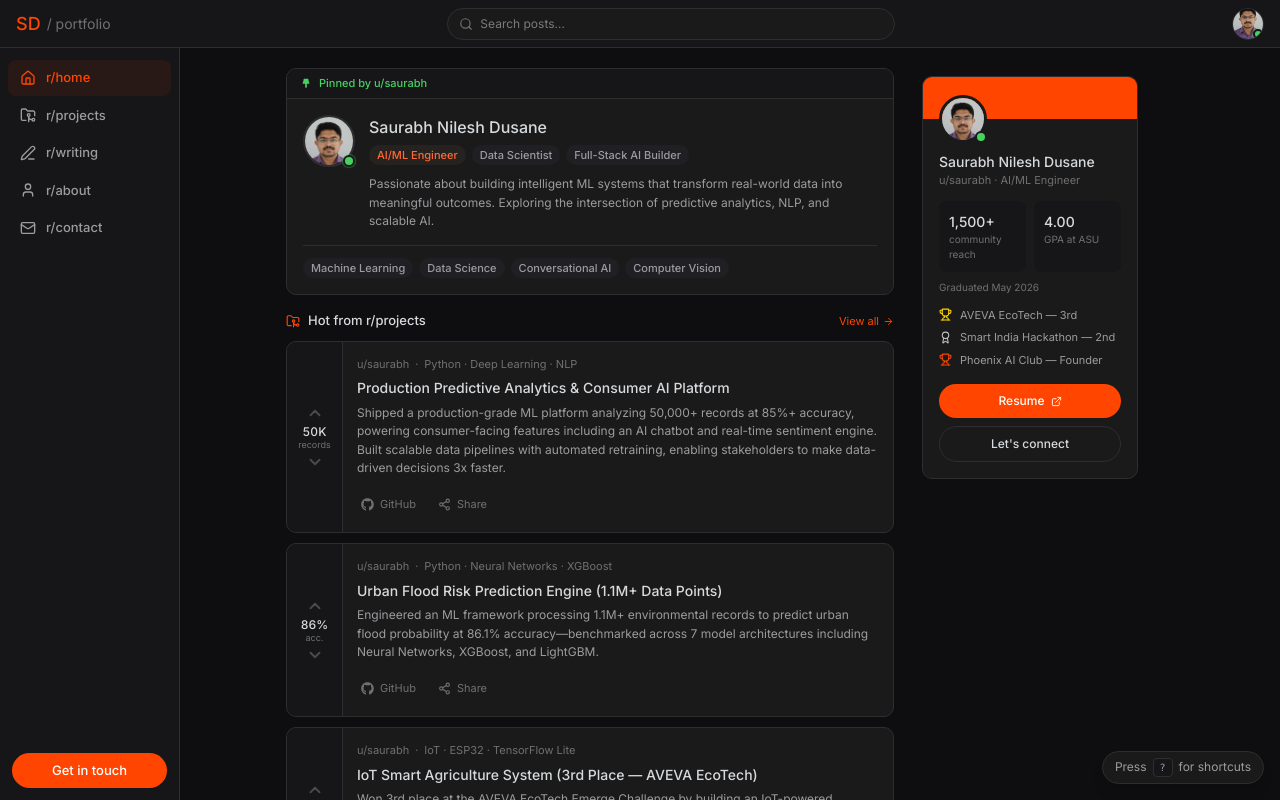
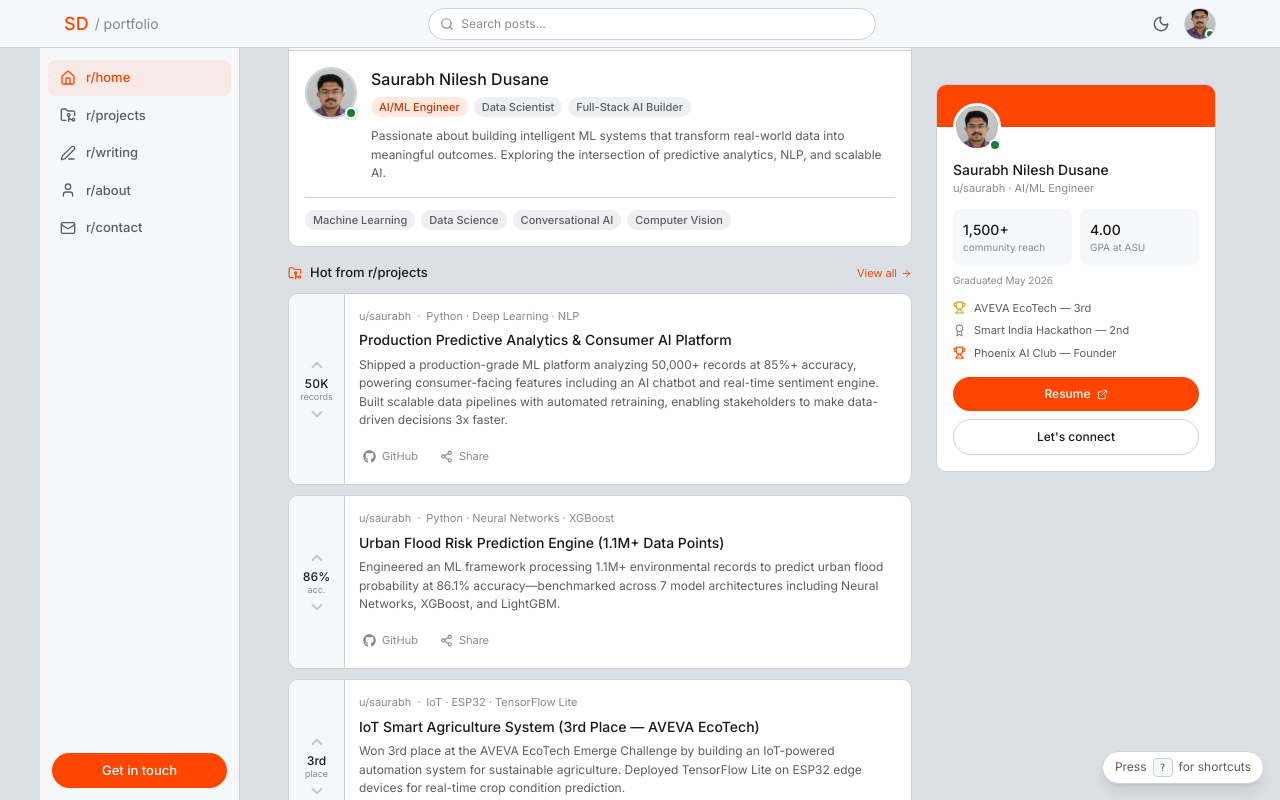
Before and after one commit to SaurabhDusane/portfolio-website, a Next.js app: page / in a window 1280 px wide. Shown: the top 800 px of the page. Built offline with nearby package versions, Linux system fonts and the light colour scheme.

Commit message:
Fix: centered layout grid, light/dark theme toggle with localStorage + prefers-color-scheme

```diff
--- a/app/about/page.tsx
+++ b/app/about/page.tsx
@@ -61,7 +61,7 @@ function SkillSection({ title, icon, skills }: {
 const badgeColors: Record<string, string> = {
   emerald: "var(--success)",
   blue: "var(--link)",
-  amber: "#F59E0B",
+  amber: "#D97706",
   purple: "#A855F7",
 };
 
@@ -126,14 +126,14 @@ export default function AboutPage() {
         </div>
         <div className="space-y-2">
           <div className="flex items-center gap-2.5 text-[12px]">
-            <Trophy size={14} style={{ color: "#FFD700" }} />
+            <Trophy size={14} style={{ color: "#B8860B" }} />
             <div>
               <span style={{ color: "var(--text)" }}>AVEVA EcoTech</span>
               <span style={{ color: "var(--text-hint)" }}> &mdash; 3rd place globally, IoT Smart Agriculture</span>
             </div>
           </div>
           <div className="flex items-center gap-2.5 text-[12px]">
-            <Award size={14} style={{ color: "#C0C0C0" }} />
+            <Award size={14} style={{ color: "#808080" }} />
             <div>
               <span style={{ color: "var(--text)" }}>Smart India Hackathon</span>
               <span style={{ color: "var(--text-hint)" }}> &mdash; 2nd place, AI Traffic Optimization</span>
--- a/app/globals.css
+++ b/app/globals.css
@@ -1,29 +1,54 @@
 @import "tailwindcss";
 
-/* ── Reddit Dark Theme ──────────────────────────────────────────────────── */
-:root {
+/* ── Theme: Dark (default) ──────────────────────────────────────────────── */
+:root,
+[data-theme="dark"] {
   --bg: #0E0E10;
   --surface: #161618;
   --card: #1A1A1B;
   --card-hover: #202022;
   --border: #2E2E31;
   --border-hover: #3A3A3D;
+  --rail: #161618;
   --text: #D7DADC;
   --text-muted: #9A9C9E;
   --text-hint: #6E7071;
   --accent: #FF4500;
   --accent-2: #FF6A33;
+  --accent-soft-bg: #262220;
+  --accent-soft-text: #FF6A33;
+  --pill-bg: #202024;
+  --pill-text: #9A9C9E;
   --upvote: #FF4500;
   --downvote: #4A4A4D;
+  --success: #46D160;
   --link: #4FBCFF;
-  --success: #46D160;
-  --pill-bg: #202024;
-  --pill-text: #9A9C9E;
-  --pill-accent-bg: #262220;
-  --pill-accent-text: #FF6A33;
-  --vote-bg: #161618;
 
   --font-body: "Inter", system-ui, -apple-system, sans-serif;
+}
+
+/* ── Theme: Light ───────────────────────────────────────────────────────── */
+[data-theme="light"] {
+  --bg: #DAE0E6;
+  --surface: #F6F7F8;
+  --card: #FFFFFF;
+  --card-hover: #F6F7F8;
+  --border: #CCD1D6;
+  --border-hover: #B8BFC4;
+  --rail: #F6F7F8;
+  --text: #1A1A1B;
+  --text-muted: #5C5E5F;
+  --text-hint: #878A8C;
+  --accent: #FF4500;
+  --accent-2: #FF6A33;
+  --accent-soft-bg: #FFE9E0;
+  --accent-soft-text: #CC3700;
+  --pill-bg: #EDEFF1;
+  --pill-text: #5C5E5F;
+  --upvote: #FF4500;
+  --downvote: #C4C6C8;
+  --success: #1A7D3C;
+  --link: #0079D3;
 }
 
 @theme inline {
@@ -33,6 +58,7 @@
   --color-card-hover: var(--card-hover);
   --color-border: var(--border);
   --color-border-hover: var(--border-hover);
+  --color-rail: var(--rail);
   --color-text: var(--text);
   --color-text-muted: var(--text-muted);
   --color-text-hint: var(--text-hint);
@@ -44,9 +70,6 @@
   --color-success: var(--success);
   --color-pill-bg: var(--pill-bg);
   --color-pill-text: var(--pill-text);
-  --color-pill-accent-bg: var(--pill-accent-bg);
-  --color-pill-accent-text: var(--pill-accent-text);
-  --color-vote-bg: var(--vote-bg);
 }
 
 /* ── Base ────────────────────────────────────────────────────────────────── */
@@ -61,6 +84,24 @@ body {
   min-height: 100vh;
   background: var(--bg);
   font-weight: 400;
+  transition: background-color 0.2s, color 0.2s;
+}
+
+/* ── Layout grid ────────────────────────────────────────────────────────── */
+.layout-grid {
+  display: grid;
+  grid-template-columns: 200px minmax(0, 1fr) 280px;
+  gap: 24px;
+}
+@media (max-width: 1099px) {
+  .layout-grid {
+    grid-template-columns: 200px minmax(0, 1fr);
+  }
+}
+@media (max-width: 767px) {
+  .layout-grid {
+    grid-template-columns: 1fr;
+  }
 }
 
 /* ── Scrollbar ──────────────────────────────────────────────────────────── */
@@ -74,12 +115,12 @@ body {
   background: var(--card);
   border: 1px solid var(--border);
   border-radius: 10px;
-  transition: background 150ms ease, border-color 150ms ease, box-shadow 150ms ease;
+  transition: background-color 0.2s, border-color 0.2s, box-shadow 0.15s;
 }
 .reddit-card:hover {
   background: var(--card-hover);
   border-color: var(--border-hover);
-  box-shadow: 0 2px 12px rgba(0,0,0,0.25);
+  box-shadow: 0 2px 12px rgba(0,0,0,0.12);
 }
 
 /* ── Vote bounce ────────────────────────────────────────────────────────── */
--- a/app/layout.tsx
+++ b/app/layout.tsx
@@ -12,18 +12,25 @@ const inter = Inter({
 export const metadata: Metadata = {
   title: "Saurabh Dusane | AI/ML Engineer & Data Scientist",
   description:
-    "Portfolio of Saurabh Nilesh Dusane — AI/ML Engineer, Data Scientist, and Full-Stack AI Builder. Projects, writing, and experience.",
+    "Portfolio of Saurabh Nilesh Dusane \u2014 AI/ML Engineer, Data Scientist, and Full-Stack AI Builder.",
   openGraph: {
     title: "Saurabh Dusane | AI/ML Engineer",
-    description: "AI/ML Engineer · Data Scientist · Full-Stack AI Builder",
+    description: "AI/ML Engineer \u00b7 Data Scientist \u00b7 Full-Stack AI Builder",
     type: "website",
   },
 };
 
 export default function RootLayout({ children }: { children: React.ReactNode }) {
   return (
-    <html lang="en" className={inter.variable}>
-      <body className="bg-bg text-text antialiased">
+    <html lang="en" className={inter.variable} data-theme="dark" suppressHydrationWarning>
+      <head>
+        <script
+          dangerouslySetInnerHTML={{
+            __html: `(function(){try{var t=localStorage.getItem('theme');if(t==='light'||t==='dark'){document.documentElement.setAttribute('data-theme',t)}else if(window.matchMedia('(prefers-color-scheme:light)').matches){document.documentElement.setAttribute('data-theme','light')}}catch(e){}})()`,
+          }}
+        />
+      </head>
+      <body className="antialiased" style={{ background: "var(--bg)", color: "var(--text)", transition: "background-color 0.2s, color 0.2s" }}>
         <ShellLayout>{children}</ShellLayout>
       </body>
     </html>
--- a/components/FeedTabs.tsx
+++ b/components/FeedTabs.tsx
@@ -18,7 +18,7 @@ export default function FeedTabs({ active, tabs, onTabChange }: FeedTabsProps) {
   return (
     <div
       className="flex items-center gap-0.5 p-1 rounded-lg mb-3"
-      style={{ background: "var(--surface)", border: "1px solid var(--border)" }}
+      style={{ background: "var(--surface)", border: "1px solid var(--border)", transition: "background-color 0.2s, border-color 0.2s" }}
       role="tablist"
     >
       {tabs.map((tab) => (
--- a/components/FlairPill.tsx
+++ b/components/FlairPill.tsx
@@ -9,8 +9,9 @@ export default function FlairPill({ label, accent = false, className = "" }: Fla
     <span
       className={`inline-flex items-center px-2 py-0.5 rounded-full text-[11px] font-medium ${className}`}
       style={{
-        backgroundColor: accent ? "var(--pill-accent-bg)" : "var(--pill-bg)",
-        color: accent ? "var(--pill-accent-text)" : "var(--pill-text)",
+        backgroundColor: accent ? "var(--accent-soft-bg)" : "var(--pill-bg)",
+        color: accent ? "var(--accent-soft-text)" : "var(--pill-text)",
+        transition: "background-color 0.2s, color 0.2s",
       }}
     >
       {label}
--- a/components/LeftSidebar.tsx
+++ b/components/LeftSidebar.tsx
@@ -23,14 +23,19 @@ export default function LeftSidebar({ open, onClose }: LeftSidebarProps) {
   return (
     <>
       {open && (
-        <div className="fixed inset-0 bg-black/50 z-30 lg:hidden" onClick={onClose} />
+        <div className="fixed inset-0 bg-black/50 z-30 md:hidden" onClick={onClose} />
       )}
 
       <aside
-        className={`fixed top-12 left-0 bottom-0 z-40 flex flex-col py-3 px-2 gap-0.5 overflow-y-auto transition-transform duration-200 lg:translate-x-0 ${
+        className={`fixed top-12 bottom-0 z-40 flex flex-col py-3 px-2 gap-0.5 overflow-y-auto transition-transform duration-200 md:translate-x-0 ${
           open ? "translate-x-0" : "-translate-x-full"
         }`}
-        style={{ width: 180, background: "var(--surface)", borderRight: "1px solid var(--border)" }}
+        style={{
+          width: 200,
+          background: "var(--surface)",
+          borderRight: "1px solid var(--border)",
+          left: "max(0px, calc((100vw - 1200px) / 2))",
+        }}
       >
         <nav className="flex flex-col gap-0.5" aria-label="Main navigation">
           {navItems.map(({ href, label, icon: Icon }) => {
--- a/components/RightSidebar.tsx
+++ b/components/RightSidebar.tsx
@@ -4,7 +4,7 @@ import { Trophy, Award, ExternalLink } from "lucide-react";
 
 export default function RightSidebar() {
   return (
-    <div className="sticky top-16 p-3">
+    <div className="sticky top-16 py-5">
       <div className="reddit-card overflow-hidden">
         {/* Orange banner */}
         <div style={{ height: 42, background: "var(--accent)" }} />
@@ -30,27 +30,26 @@ export default function RightSidebar() {
 
           {/* Stats — 2 tiles */}
           <div className="grid grid-cols-2 gap-2 mt-3">
-            <div className="rounded-lg p-2.5" style={{ background: "var(--vote-bg)" }}>
+            <div className="rounded-lg p-2.5" style={{ background: "var(--rail)" }}>
               <div className="text-[14px] font-medium" style={{ color: "var(--text)" }}>1,500+</div>
               <div className="text-[10px]" style={{ color: "var(--text-hint)" }}>community reach</div>
             </div>
-            <div className="rounded-lg p-2.5" style={{ background: "var(--vote-bg)" }}>
+            <div className="rounded-lg p-2.5" style={{ background: "var(--rail)" }}>
               <div className="text-[14px] font-medium" style={{ color: "var(--text)" }}>4.00</div>
               <div className="text-[10px]" style={{ color: "var(--text-hint)" }}>GPA at ASU</div>
             </div>
           </div>
 
-          {/* Graduated caption */}
           <p className="text-[10px] mt-2" style={{ color: "var(--text-hint)" }}>Graduated May 2026</p>
 
-          {/* Trophies — vertical list */}
+          {/* Trophies */}
           <div className="mt-3 space-y-1.5">
             <div className="flex items-center gap-2 text-[11px]">
-              <Trophy size={13} style={{ color: "#FFD700" }} />
+              <Trophy size={13} style={{ color: "#D4A017" }} />
               <span style={{ color: "var(--text-muted)" }}>AVEVA EcoTech &mdash; 3rd</span>
             </div>
             <div className="flex items-center gap-2 text-[11px]">
-              <Award size={13} style={{ color: "#C0C0C0" }} />
+              <Award size={13} style={{ color: "#8A8A8E" }} />
               <span style={{ color: "var(--text-muted)" }}>Smart India Hackathon &mdash; 2nd</span>
             </div>
             <div className="flex items-center gap-2 text-[11px]">
@@ -59,7 +58,7 @@ export default function RightSidebar() {
             </div>
           </div>
 
-          {/* CTAs — stacked full width */}
+          {/* CTAs */}
           <div className="mt-4 space-y-2">
             <a
               href="/Resume_Saurabh_Nilesh_Dusane.pdf"
--- a/components/SearchBar.tsx
+++ b/components/SearchBar.tsx
@@ -27,6 +27,7 @@ export default function SearchBar({ onSearch, placeholder = "Search posts\u2026"
           background: "var(--card)",
           border: "1px solid var(--border)",
           color: "var(--text)",
+          transition: "background-color 0.2s, border-color 0.2s, color 0.2s",
         }}
       />
     </div>
--- a/components/ShellLayout.tsx
+++ b/components/ShellLayout.tsx
@@ -12,25 +12,26 @@ export default function ShellLayout({ children }: { children: React.ReactNode })
   return (
     <>
       <TopBar onMenuToggle={() => setMenuOpen(!menuOpen)} menuOpen={menuOpen} />
-      <div className="pt-12 max-w-[1100px] mx-auto" style={{ display: "grid", gridTemplateColumns: "1fr", gap: 0 }}>
-        {/* Mobile: single column */}
-        <LeftSidebar open={menuOpen} onClose={() => setMenuOpen(false)} />
+      <LeftSidebar open={menuOpen} onClose={() => setMenuOpen(false)} />
 
-        <div className="lg:grid lg:gap-0" style={{ gridTemplateColumns: "180px minmax(0, 640px) 240px" }}>
-          {/* Left sidebar — desktop only, inside grid */}
-          <div className="hidden lg:block" />
+      {/* Centered 3-column container */}
+      <div className="pt-12" style={{ maxWidth: 1200, margin: "0 auto", padding: "0 24px" }}>
+        <div className="layout-grid">
+          {/* Left spacer — matches sidebar width so feed centers */}
+          <div className="hidden md:block" />
 
           {/* Feed */}
-          <main className="px-4 py-5 min-w-0">
+          <main className="min-w-0 py-5">
             {children}
           </main>
 
-          {/* Right sidebar — desktop only */}
-          <div className="hidden xl:block">
+          {/* Right sidebar — inline in grid on xl */}
+          <div className="hidden lg:block">
             <RightSidebar />
           </div>
         </div>
       </div>
+
       <ShortcutsModal />
     </>
   );
--- /dev/null
+++ b/components/ThemeToggle.tsx
@@ -0,0 +1,44 @@
+"use client";
+
+import { useEffect, useState } from "react";
+import { Sun, Moon } from "lucide-react";
+
+export default function ThemeToggle() {
+  const [theme, setTheme] = useState<"dark" | "light">("dark");
+  const [mounted, setMounted] = useState(false);
+
+  useEffect(() => {
+    setMounted(true);
+    const stored = localStorage.getItem("theme");
+    if (stored === "light" || stored === "dark") {
+      setTheme(stored);
+      document.documentElement.setAttribute("data-theme", stored);
+    } else if (window.matchMedia("(prefers-color-scheme: light)").matches) {
+      setTheme("light");
+      document.documentElement.setAttribute("data-theme", "light");
+    } else {
+      document.documentElement.setAttribute("data-theme", "dark");
+    }
+  }, []);
+
+  const toggle = () => {
+    const next = theme === "dark" ? "light" : "dark";
+    setTheme(next);
+    document.documentElement.setAttribute("data-theme", next);
+    localStorage.setItem("theme", next);
+  };
+
+  if (!mounted) return null;
+
+  return (
+    <button
+      onClick={toggle}
+      className="p-1.5 rounded-lg transition-colors"
+      style={{ color: "var(--text-muted)", background: "transparent" }}
+      aria-label={theme === "dark" ? "Switch to light theme" : "Switch to dark theme"}
+      title={theme === "dark" ? "Switch to light theme" : "Switch to dark theme"}
+    >
+      {theme === "dark" ? <Sun size={18} /> : <Moon size={18} />}
+    </button>
+  );
+}
--- a/components/TopBar.tsx
+++ b/components/TopBar.tsx
@@ -4,6 +4,7 @@ import Link from "next/link";
 import Image from "next/image";
 import { Menu, X } from "lucide-react";
 import SearchBar from "./SearchBar";
+import ThemeToggle from "./ThemeToggle";
 
 interface TopBarProps {
   onMenuToggle?: () => void;
@@ -13,12 +14,16 @@ interface TopBarProps {
 export default function TopBar({ onMenuToggle, menuOpen }: TopBarProps) {
   return (
     <header
-      className="fixed top-0 left-0 right-0 z-50 h-12 flex items-center px-4 gap-4"
-      style={{ background: "var(--surface)", borderBottom: "1px solid var(--border)" }}
+      className="fixed top-0 left-0 right-0 z-50 h-12"
+      style={{ background: "var(--surface)", borderBottom: "1px solid var(--border)", transition: "background-color 0.2s, border-color 0.2s" }}
+    >
+      <div
+        className="h-full flex items-center gap-4"
+        style={{ maxWidth: 1200, margin: "0 auto", padding: "0 24px" }}
       >
         <button
           onClick={onMenuToggle}
-        className="lg:hidden p-1.5 rounded-md transition-colors"
+          className="md:hidden p-1.5 rounded-md transition-colors"
           style={{ color: "var(--text-muted)" }}
           aria-label={menuOpen ? "Close menu" : "Open menu"}
         >
@@ -27,17 +32,22 @@ export default function TopBar({ onMenuToggle, menuOpen }: TopBarProps) {
 
         <Link href="/" className="flex items-center gap-1.5 shrink-0">
           <span className="text-lg font-medium" style={{ color: "var(--accent)" }}>SD</span>
-        <span className="text-sm" style={{ color: "var(--text-hint)" }}>/ portfolio</span>
+          <span className="text-sm" style={{ color: "var(--text-hint)", transition: "color 0.2s" }}>/ portfolio</span>
         </Link>
 
-      <div className="hidden md:flex flex-1 justify-center">
+        <div className="hidden sm:flex flex-1 justify-center">
           <SearchBar />
         </div>
 
         <div className="ml-auto flex items-center gap-2">
+          <ThemeToggle />
           <div className="relative w-8 h-8 rounded-full overflow-hidden" style={{ border: "1px solid var(--border)" }}>
             <Image src="/headshot.png" alt="Saurabh Dusane" fill className="object-cover" sizes="32px" />
-          <span className="absolute bottom-0 right-0 w-2.5 h-2.5 rounded-full border-2 online-dot" style={{ background: "var(--success)", borderColor: "var(--surface)" }} />
+            <span
+              className="absolute bottom-0 right-0 w-2.5 h-2.5 rounded-full border-2 online-dot"
+              style={{ background: "var(--success)", borderColor: "var(--surface)" }}
+            />
+          </div>
         </div>
       </div>
     </header>
--- a/components/VoteRail.tsx
+++ b/components/VoteRail.tsx
@@ -20,8 +20,8 @@ export default function VoteRail({ metric, label }: VoteRailProps) {
 
   return (
     <div
-      className="flex flex-col items-center justify-center gap-0.5 py-3 shrink-0"
-      style={{ width: 56, background: "var(--vote-bg)", borderRight: "1px solid var(--border)" }}
+      className="flex flex-col items-center justify-center gap-0.5 py-3 shrink-0 rounded-l-[10px]"
+      style={{ width: 56, background: "var(--rail)", borderRight: "1px solid var(--border)", transition: "background-color 0.2s, border-color 0.2s" }}
     >
       <button
         onClick={() => handleVote("up")}
```
Lines whose indentation alone changed are shown as unchanged.
